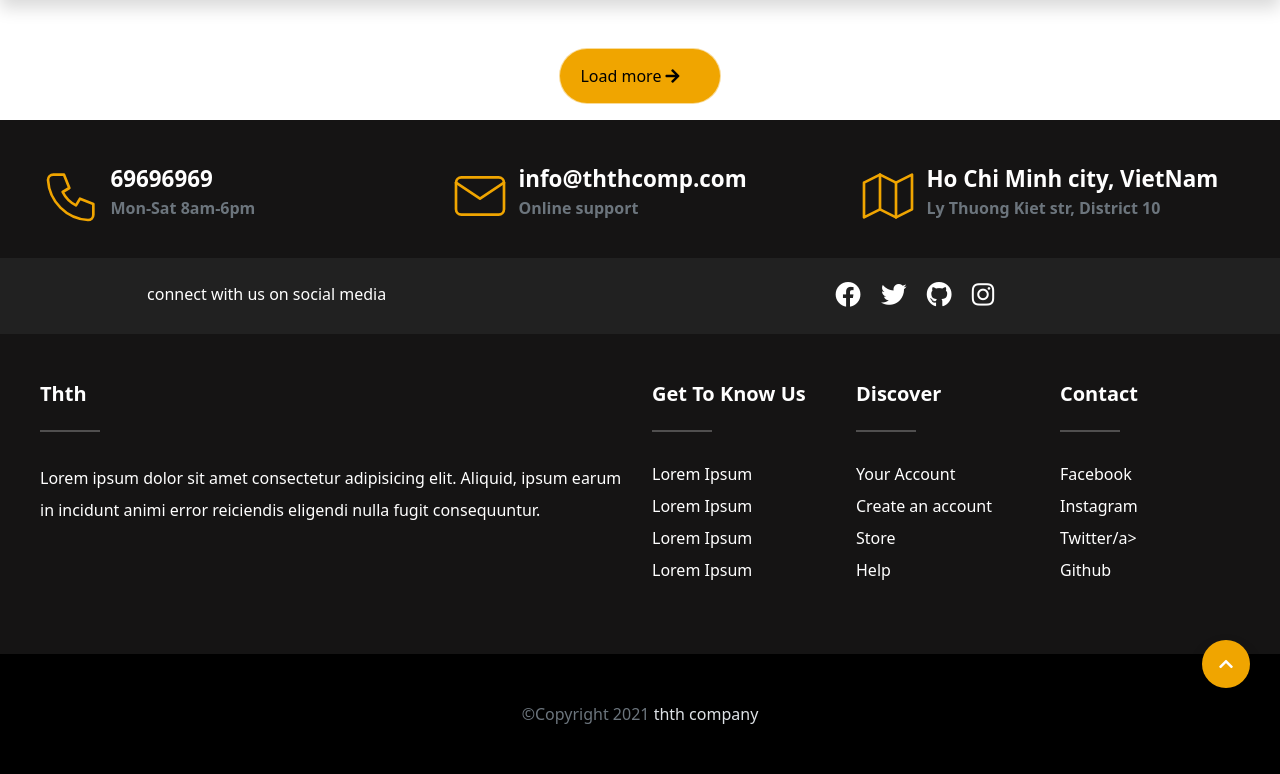
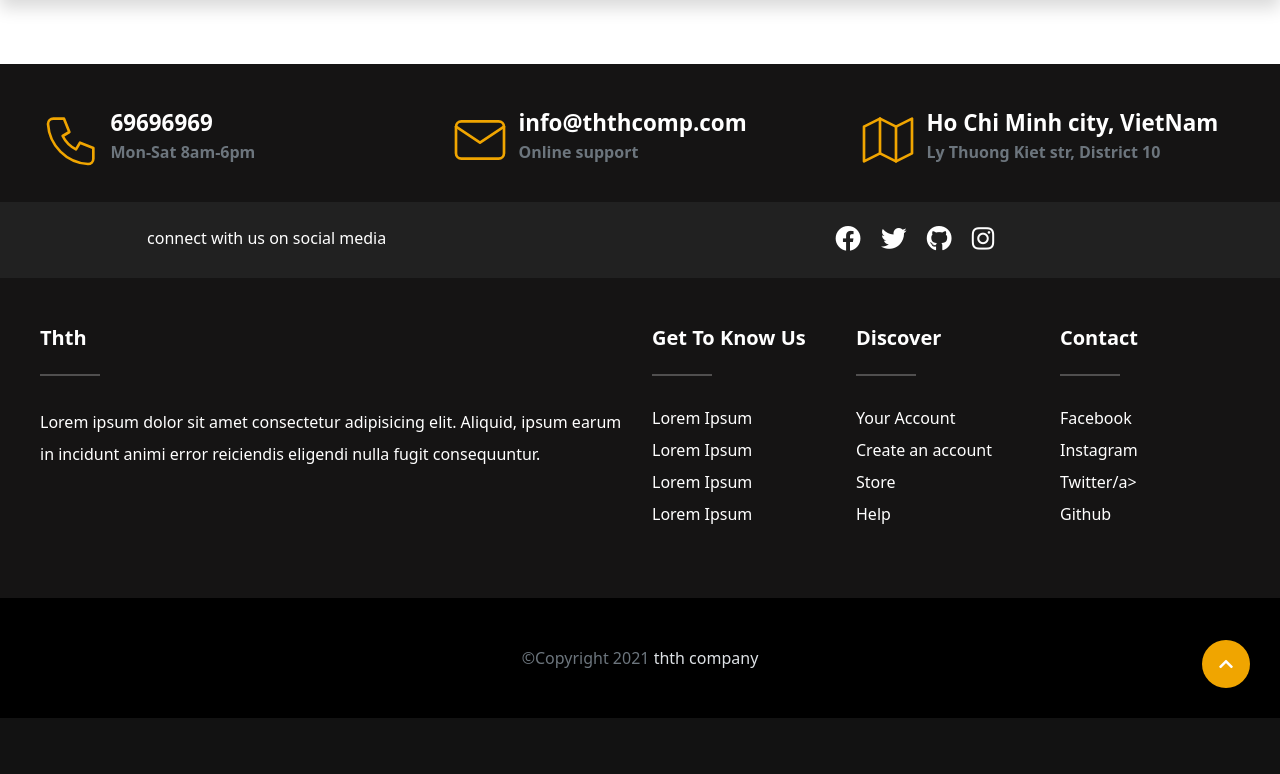
Before and after one commit to hoangnt-tgl/Web-Assignment, a PHP site: page /news.php in a window 1280 px wide. Shown: the part 82-856 px from the top of the page. After the commit the page ends 800 px from the top, so only its background shows below. Run offline with PHP 8.4, Linux system fonts and the light colour scheme; data that the repository does not hold is empty.

Commit message:
remove load more button

```diff
--- a/news.php
+++ b/news.php
@@ -81,10 +81,10 @@
                 }
                 ?>
             </div>
-            <button type="button" class="rounded-pill btn-rounded bg-primary">Load more
+            <!-- <button type="button" class="rounded-pill btn-rounded bg-primary">Load more
                 <i class="fas fa-arrow-right"></i>
                 </span>
-            </button>
+            </button> -->
         </div>
     </section>
 
--- a/store.php
+++ b/store.php
@@ -85,10 +85,10 @@ require_once('config.php');
                 }
                 ?>
             </div>
-            <button type="button" class="rounded-pill btn-rounded bg-primary">Load more
+            <!-- <button type="button" class="rounded-pill btn-rounded bg-primary">Load more
                 <i class="fas fa-arrow-right"></i>
                 </span>
-            </button>
+            </button> -->
         </div>
     </section>
 
```
Also changed, not shown: config.php (+5 -3 lines).
